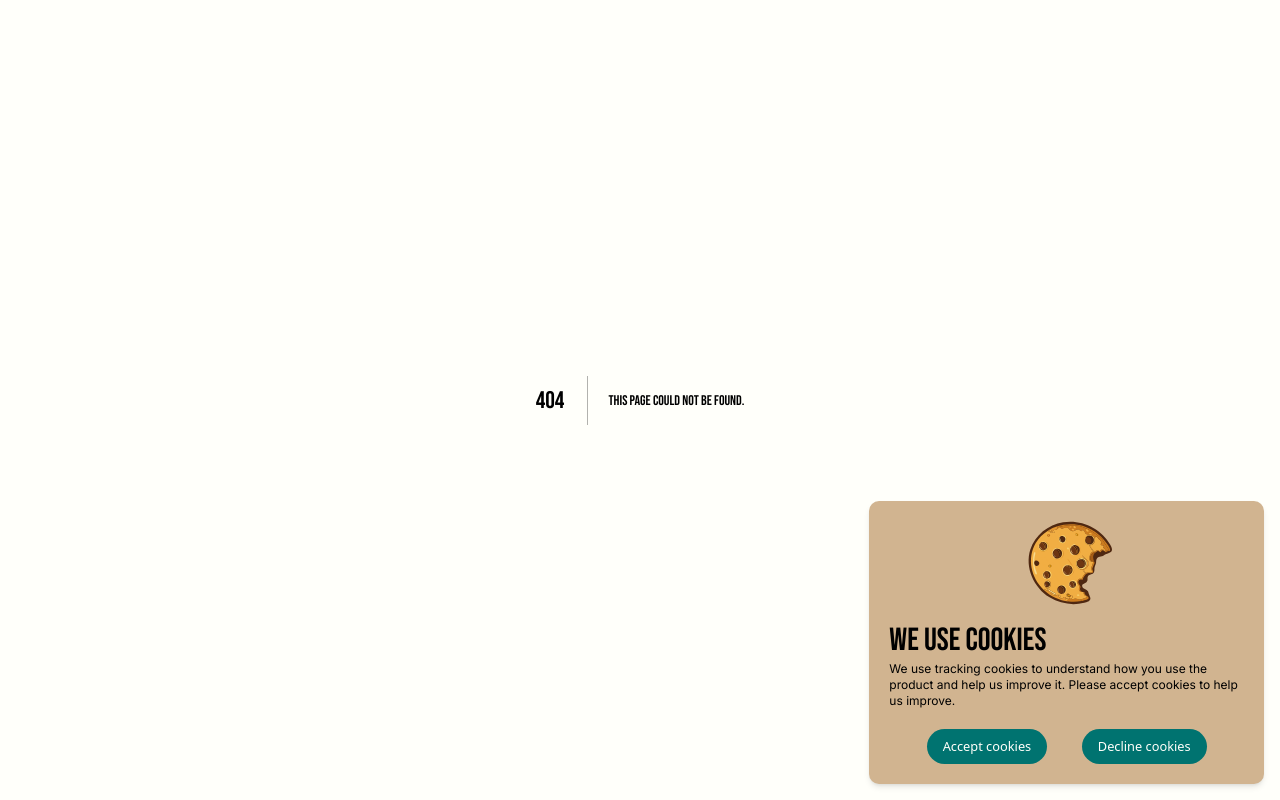
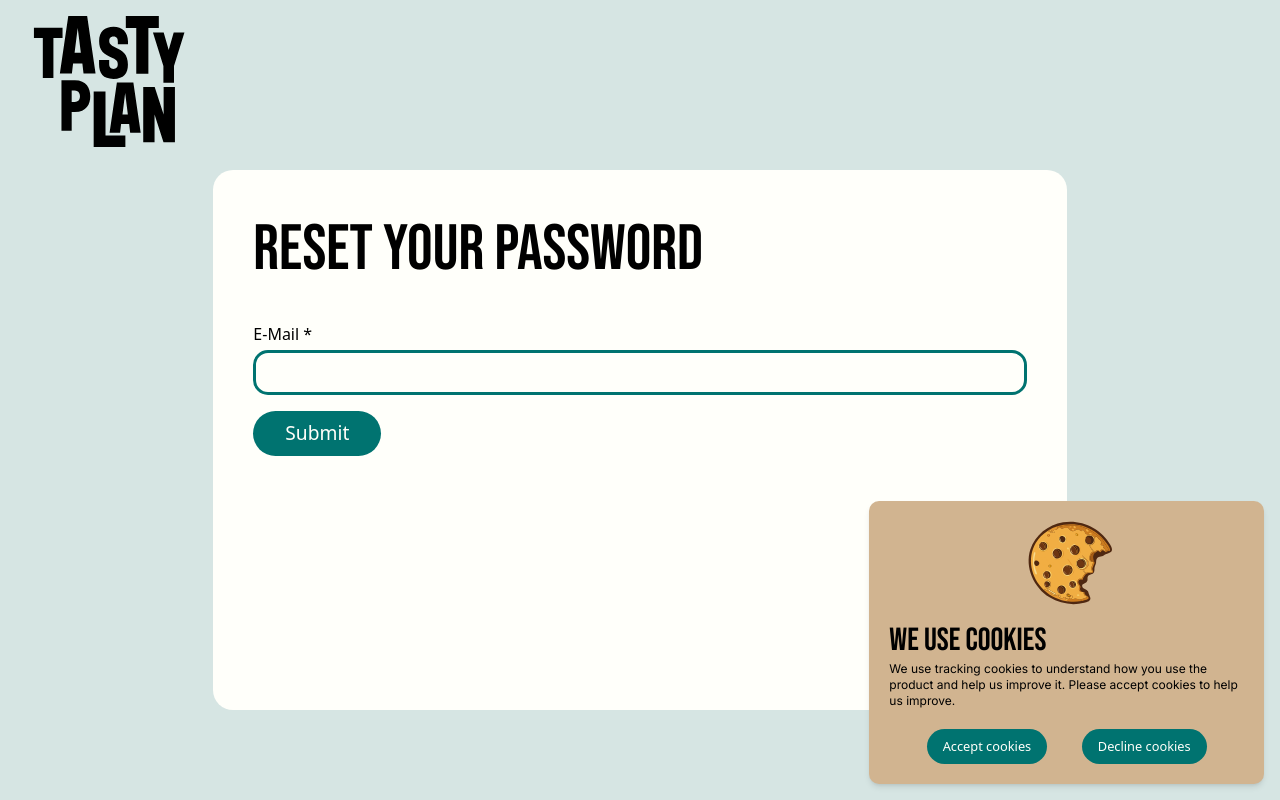
Before and after one commit to fichtnerma/Tastyplan, a Next.js app in the folder frontend/: page /resetPassword/sendResetMail in a window 1280 px wide. Before the commit this address had no page. Built offline with nearby package versions, Linux system fonts and the light colour scheme; no server answers; a web font is replaced by a local one.

Commit message:
feat: add page for sending password reset mail

```diff
--- /dev/null
+++ b/frontend/src/app/(strongHeader)/resetPassword/sendResetMail/page.tsx
@@ -0,0 +1,51 @@
+'use client';
+
+import React, { useState } from 'react';
+import TextInput from '@components/FormInputs/TextInput';
+import ErrorMessage from '@components/common/ErrorMessage';
+
+const sendResetMailPage = () => {
+    const [email, setEMail] = useState('');
+    const [feedbackMessage, setFeedbackMessage] = useState('');
+
+    const handleSubmit = async (e: React.FormEvent<HTMLFormElement>) => {
+        e.preventDefault();
+        console.log('submit');
+
+        const res = await fetch('/api/auth/reset-password', {
+            method: 'POST',
+            headers: {
+                'Content-Type': 'application/json',
+            },
+            body: JSON.stringify({ email: email }),
+        });
+
+        if (res.ok) {
+            setFeedbackMessage('Look into your mails');
+            return;
+        }
+
+        setFeedbackMessage('Mail does not exist');
+
+        console.log(res);
+    };
+
+    return (
+        <div className="lg:w-screen lg:h-[90vh] lg:flex lg:justify-center lg:items-center lg:bg-green-custom1">
+            <div className="w-full h-full bg-white-custom lg:relative lg:w-2/3 lg:max-w-[1700px] lg:h-3/4 lg:max-h-[600px] lg:rounded-[20px] lg:overflow-hidden">
+                <form
+                    className="px-10 pt-5 flex items-stretch flex-col lg:h-[90vh] lg:pt-10"
+                    action="#"
+                    onSubmit={handleSubmit}
+                >
+                    <h2 className="h1 w-full text-left">Reset your password</h2>
+                    <TextInput value={email} required onChange={setEMail} label="E-Mail" />
+                    {feedbackMessage && <p className="text-sm text-red-400">{feedbackMessage}</p>}
+                    <input className="btn-primary mt-4" type="submit" />
+                </form>
+            </div>
+        </div>
+    );
+};
+
+export default sendResetMailPage;
```
